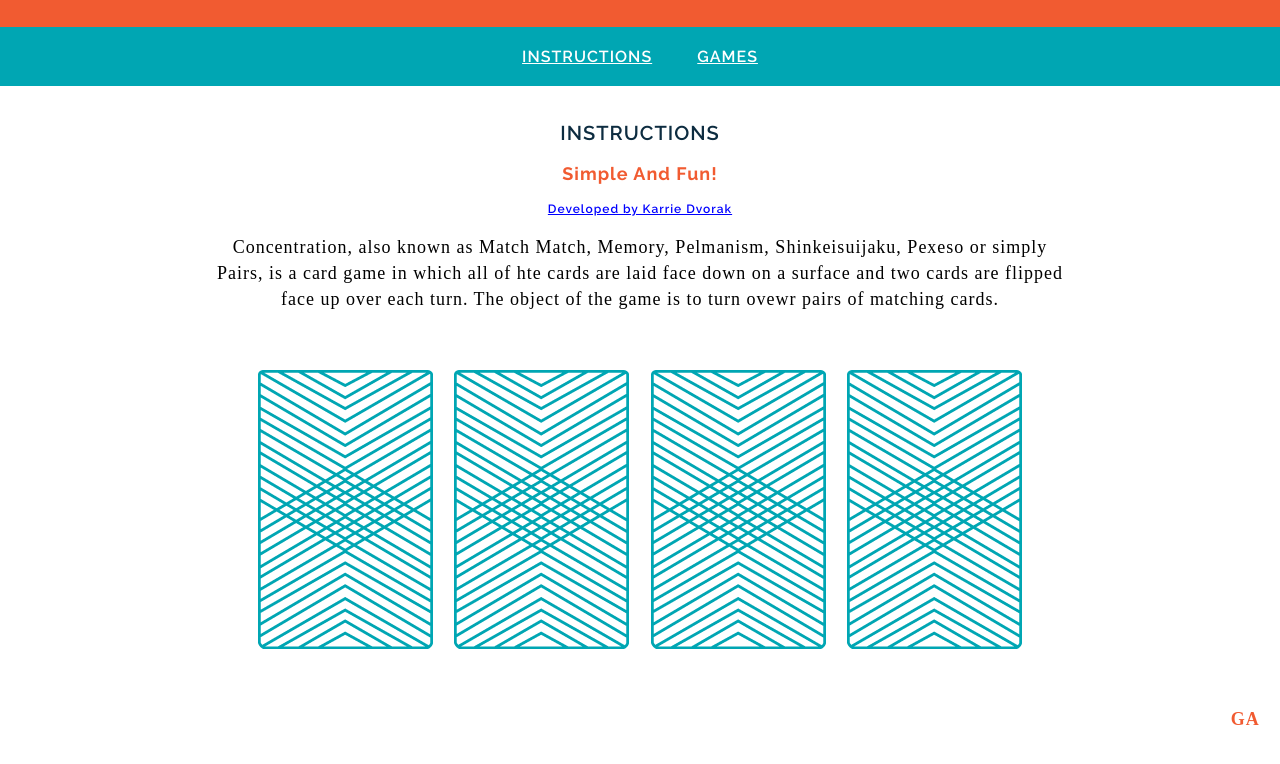
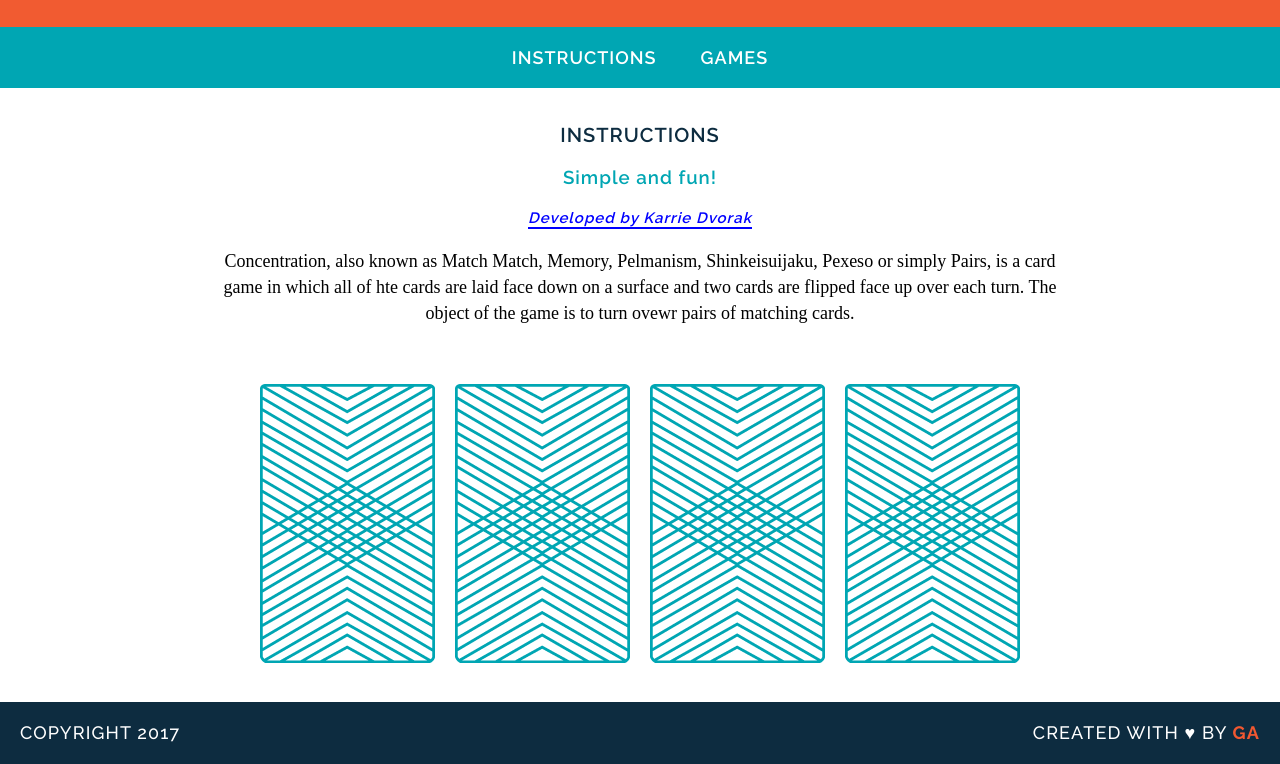
Before and after one commit to dvorakkarrie/wdi-fundamentals-memorygame, a plain HTML site: page memory_game_mac/index.html in a window 1280 px wide. Shown: the part 86-850 px from the top of the page. Drawn offline with Linux system fonts and the light colour scheme; a web font is replaced by a local one.

Commit message:
created game logic

```diff
--- a/memory_game_mac/css/styles.css
+++ b/memory_game_mac/css/styles.css
@@ -1,71 +1,104 @@
+body {
+    margin: 0;
+    text-align: center;
+}
 header {
     background-color: #F15B31;
     color: #FFFFFF;
     padding: 30px 20px;
 }
 h1 {
+    color: white;
+    font-family: "Raleway", sans-serif;
     font-size: 45px;
     font-weight: 400;
+    letter-spacing: 1px;
     margin: 0;
+    text-transform: uppercase;
 }
 h2 {
     color: #0D2C40;
+    font-family: "Raleway", sans-serif;
     font-size: 20px;
     font-weight: 600;
+    letter-spacing: 1px;
+    text-transform: uppercase;
 }
 h3 {
-	color: #F15B31;
-	font-size: 18px;
-	text-transform: capitalize;
+    color: #00A6B3;
+    font-family: "Raleway", sans-serif;
+    font-weight: 600;
+    letter-spacing: 1px;
 }
-h4 {
-	font-size: 12px;
-	text-transform: none;
+nav {
+    background-color: #00A6B3;
+    color: #FFFFFF;
+    padding: 20px;
 }
 a {
-	background-bottom: 2px solid transparent;
+    border-bottom: 2px solid transparent;
+    font-family: "Raleway", sans-serif;
     color: #FFFFFF;
     font-weight: 600;
+    letter-spacing: 1px;
+    font-size: 18px;
     margin: 0 20px;
+    text-decoration-line: none;
+    text-transform: uppercase;
 }
 a:hover {
-	border-bottom: #FFFFFF;
+    border-bottom-color: white;
 }
-body {
+button {
+    background-color: #F15B31;
+    color: white;
     font-family: "Raleway", sans-serif;
-	font-weight: 400;
-	letter-spacing: 1px;
-	margin: 0;
+    font-size: 18px;
+    font-weight: 500;
+    letter-spacing: .1em;
+    padding: 10px 20px;
+}
+button:hover {
+    background-color: #00A6B3;
+}
+main {
     text-align: center;
-	text-decoration: none;
-	text-transform: uppercase;
+    width: 850px;
+    margin: 35px auto;
+}
+p {
+    font-family: "Droid Serif", serif;
+    line-height: 26px;
+    font-size: 18px;
+}
+img {
+    margin: 40px 8px 0;
 }
 footer {
     background-color: #0D2C40;
-	color: #FFFFFF;
+    color: white;
     font-size: 14px;
     font-weight: 500;
     letter-spacing: .08em;
     padding: 0 20px;
     text-transform: uppercase;
 }
-img {
-	margin: 40px 8px 0 8px;
+.developer {
+    border-bottom: #0000FF 2px solid;
+    color: #0000FF;
+    font-size: 15px;
+    font-style: italic;
+    text-transform: none;
 }
-main {
-	margin: 35px auto;
-	width: 850px;
+.copyright {
+    background-color: #0D2C40;
+    float: left;
+    font-family: "Raleway", sans-serif;
 }
-nav {
-	background-color: #00A6B3;
-	color: #FFFFFF;
-	padding: 20px;
-}
-p {
-	font-family: "Droid Serif", serif;
-	font-size: 18px;
-	line-height: 26px;
-	text-transform: none;
+.message {
+    background-color: #0D2C40;
+    float: right;
+    font-family: "Raleway", sans-serif;
 }
 .clearfix:after {
     visibility: hidden;
@@ -75,16 +108,7 @@ p {
     height: 0;
     font-size: 0;
 }
-.copyright {
-	float: left;
-}
-.developer {
-	color: #0000FF;
-}
-.message {
-	float: right;
-}
 .name {
-	color: #F15B31;
+    color: #F15831;
     font-weight: 700;
 }
--- a/memory_game_mac/index.html
+++ b/memory_game_mac/index.html
@@ -1,7 +1,7 @@
 <!DOCTYPE html>
 <html>
 	<head>
-		<link href="https://fonts.googleapis.com/css?family=Droid+Serifif|Raleway:400,500,600,700" rel="stylesheet">
+		<link href="https://fonts.googleapis.com/css?family=Droid+Serif|Raleway:400,500,600,700" rel="stylesheet">
 		<link href="css/styles.css" rel="stylesheet" type="text/css">
 		<title>Memory Card Game</title>
 	</head>
@@ -30,12 +30,11 @@
 			</div>
 		</main>
 
-		<footer>
-			<p class="copyright">Copyright 2017</p>
-
-			<p class="message">Created with &hearts; by <span class="name">GA</span></p>
-		</footer>
-
+		<footer class="clearfix">
+            	<p class="copyright">Copyright 2017</p>
+            	<p class="message">Created with &hearts; by <span class="name">GA</span></p>
+        </footer>
+        <script src="js/main.js"></script>
 	</body>
 
 </html>
--- /dev/null
+++ b/memory_game_mac/js/main.js
@@ -0,0 +1,9 @@
+let cardOne = "queen";
+let cardTwo = "queen";
+let cardThree = "king";
+let cardFour = "king";
+
+console.log("Up and running!");
+
+console.log("User flipped " + cardOne);
+console.log("User flipped " + cardFour);
```
Lines whose indentation alone changed are shown as unchanged.
